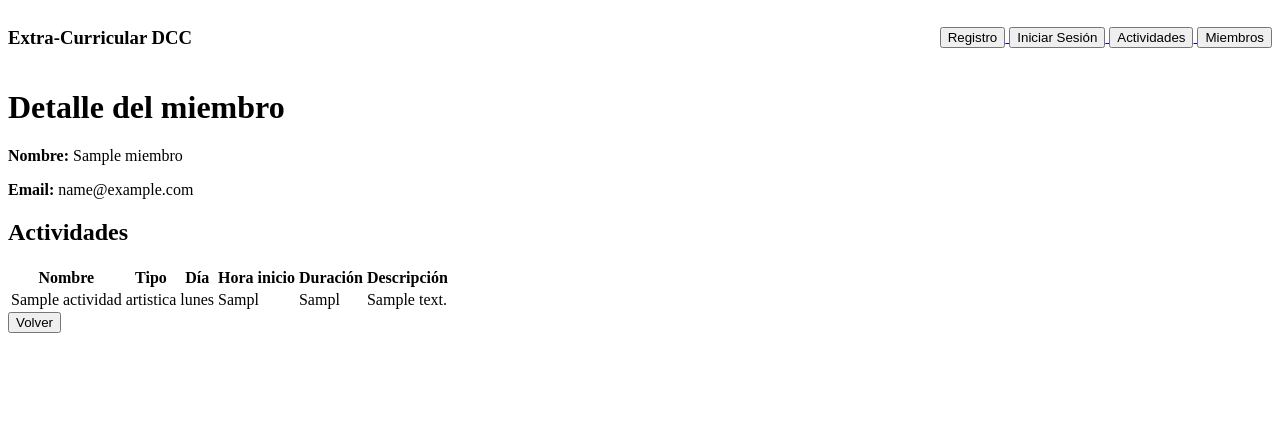
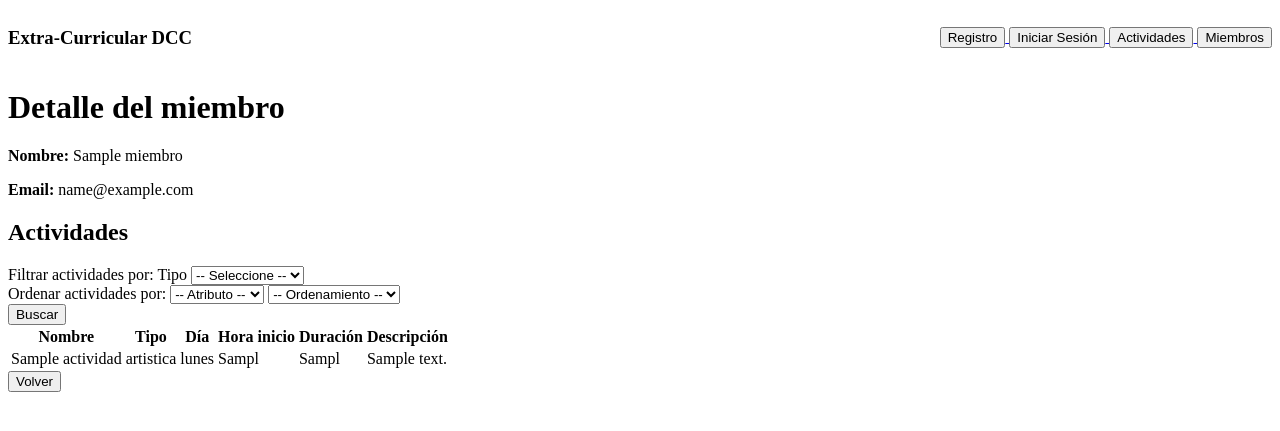
Before and after one commit to camila842/desarrollo_web_camila_contreras, a Flask app: page /members/1 in a window 1280 px wide. Shown: the top 431 px of the page. Run offline with Flask 3, Linux system fonts and the light colour scheme; tables that the repository leaves empty hold one stand-in row (values such as "Sample post").

Commit message:
[ADD] filters for members

```diff
--- a/flask_app/app.py
+++ b/flask_app/app.py
@@ -181,32 +181,58 @@ def logout():
     session.clear()
     return redirect(url_for("login"))
 
-@app.route("/members")
+@app.route("/members", methods=["GET", "POST"])
 def members():
-
     if request.method == "GET":
         pagina = request.args.get("page", 1, type=int)
         por_pagina = 5
         offset = (pagina - 1) * por_pagina
 
-        miembros = db.get_miembros_paginados(por_pagina, offset)
-        total = db.count_miembros()
+        tipo = request.args.get("tipo", "")
+        orden_attr = request.args.get("orden_attr", "")
+        orden_dir = request.args.get("orden_dir", "")
+
+        miembros = db.get_miembros_paginados(
+            limit=por_pagina,
+            offset=offset,
+            tipo=tipo,
+            orden_attr=orden_attr,
+            orden_dir=orden_dir
+        )
+
+        total = db.count_miembros(tipo=tipo)
 
         return render_template(
             "interfaces/miembros.html",
             miembros=miembros,
             pagina=pagina,
             hay_anterior=pagina > 1,
-            hay_siguiente=offset + por_pagina < total
+            hay_siguiente=offset + por_pagina < total,
+            tipo=tipo,
+            orden_attr=orden_attr,
+            orden_dir=orden_dir
         )
 
-@app.route("/members/<int:member_id>")
+@app.route("/members/<int:member_id>", methods=["GET"])
 def member_detail(member_id):
+    tipo = request.args.get("tipo", "")
+    orden_attr = request.args.get("orden_attr", "")
+    orden_dir = request.args.get("orden_dir", "")
+
     miembro = db.get_miembro_by_id(member_id)
-    actividades = db.get_actividades_by_miembro_id(member_id)
+
+    actividades = db.get_actividades_by_miembro_id(
+        member_id=member_id,
+        tipo=tipo,
+        orden_attr=orden_attr,
+        orden_dir=orden_dir
+    )
 
     return render_template(
         "interfaces/detalle_miembro.html",
         miembro=miembro,
-        actividades=actividades
+        actividades=actividades,
+        tipo=tipo,
+        orden_attr=orden_attr,
+        orden_dir=orden_dir
     )
--- a/flask_app/database/db.py
+++ b/flask_app/database/db.py
@@ -216,37 +216,57 @@ def login_user(email, password):
         return False, "Usuario o contraseña incorrectos."
     return True, a_user
 
-def get_miembros_paginados(limit, offset):
+def get_miembros_paginados(limit, offset, tipo="", orden_attr="", orden_dir=""):
     session = SessionLocal()
 
+    query = session.query(Miembro)
+
+    if tipo:
+        query = (
+            query
+            .join(Actividad, Actividad.miembro_id == Miembro.id)
+            .filter(Actividad.tipo == tipo)
+            .distinct()
+        )
+
+    columnas_ordenables = {
+        "nombre": Miembro.nombre,
+        "email": Miembro.email,
+        "fecha_registro": Miembro.fecha_registro,
+    }
+
+    columna = columnas_ordenables.get(orden_attr, Miembro.id)
+
+    if orden_dir == "desc":
+        query = query.order_by(columna.desc())
+    else:
+        query = query.order_by(columna.asc())
+
     miembros = (
-        session.query(Miembro)
-        .order_by(Miembro.id.asc())
+        query
         .limit(limit)
         .offset(offset)
         .all()
     )
 
-    # resultado = []
-
-    # for miembro in miembros:
-    #     resultado.append({
-    #         "nombre": miembro.nombre,
-    #         "apellido":miembro.apellido,
-    #         "rol":miembro.rol,
-    #         "email": miembro.email,
-    #         "region": miembro.comuna_id
-    #     })
-
     session.close()
-    # return resultado
     return miembros
 
 
-def count_miembros():
+def count_miembros(tipo=""):
     session = SessionLocal()
 
-    total = session.query(Miembro).count()
+    query = session.query(Miembro)
+
+    if tipo:
+        query = (
+            query
+            .join(Actividad, Actividad.miembro_id == Miembro.id)
+            .filter(Actividad.tipo == tipo)
+            .distinct()
+        )
+
+    total = query.count()
 
     session.close()
     return total
@@ -263,15 +283,32 @@ def get_miembro_by_id(member_id):
     session.close()
     return miembro
 
-def get_actividades_by_miembro_id(member_id):
+def get_actividades_by_miembro_id(member_id, tipo="", orden_attr="", orden_dir=""):
     session = SessionLocal()
 
-    actividades = (
-        session.query(Actividad)
-        .filter(Actividad.miembro_id == member_id)
-        .order_by(Actividad.dia.asc(), Actividad.hora_inicio.asc())
-        .all()
+    query = session.query(Actividad).filter(
+        Actividad.miembro_id == member_id
     )
+
+    if tipo:
+        query = query.filter(Actividad.tipo == tipo)
+
+    columnas_ordenables = {
+        "nombre": Actividad.nombre,
+        "tipo": Actividad.tipo,
+        "dia": Actividad.dia,
+        "hora_inicio": Actividad.hora_inicio,
+        "duracion": Actividad.duracion,
+    }
+
+    columna = columnas_ordenables.get(orden_attr, Actividad.id)
+
+    if orden_dir == "desc":
+        query = query.order_by(columna.desc())
+    else:
+        query = query.order_by(columna.asc())
+
+    actividades = query.all()
 
     session.close()
     return actividades
--- a/flask_app/templates/interfaces/detalle_miembro.html
+++ b/flask_app/templates/interfaces/detalle_miembro.html
@@ -12,6 +12,80 @@
     </div>
 
     <h2>Actividades</h2>
+    <form id="activities-query-form" method="GET" action="{{ url_for('member_detail', member_id=miembro.id) }}">
+        <div class="query-filters">
+            <span>Filtrar actividades por:</span>
+
+            <label>Tipo</label>
+            <select name="tipo" class="tipo-de-actividad">
+                <option value="">-- Seleccione --</option>
+
+                <option value="deportiva" {% if tipo == "deportiva" %}selected{% endif %}>
+                    Deportiva
+                </option>
+
+                <option value="artistica" {% if tipo == "artistica" %}selected{% endif %}>
+                    Artística
+                </option>
+
+                <option value="tecnologica" {% if tipo == "tecnologica" %}selected{% endif %}>
+                    Tecnológica
+                </option>
+
+                <option value="social" {% if tipo == "social" %}selected{% endif %}>
+                    Social
+                </option>
+
+                <option value="recreativa" {% if tipo == "recreativa" %}selected{% endif %}>
+                    Recreativa
+                </option>
+
+                <option value="otra" {% if tipo == "otra" %}selected{% endif %}>
+                    Otra
+                </option>
+            </select>
+        </div>
+
+        <div class="query-order">
+            <span>Ordenar actividades por:</span>
+
+            <select name="orden_attr" class="atributo-de-ordenamiento">
+                <option value="">-- Atributo --</option>
+
+                <option value="nombre" {% if orden_attr == "nombre" %}selected{% endif %}>
+                    Nombre
+                </option>
+
+                <option value="dia" {% if orden_attr == "dia" %}selected{% endif %}>
+                    Día
+                </option>
+
+                <option value="hora_inicio" {% if orden_attr == "hora_inicio" %}selected{% endif %}>
+                    Hora inicio
+                </option>
+
+                <option value="tipo" {% if orden_attr == "tipo" %}selected{% endif %}>
+                    Tipo
+                </option>
+            </select>
+
+            <select name="orden_dir" class="tipo-de-ordenamiento">
+                <option value="">-- Ordenamiento --</option>
+
+                <option value="asc" {% if orden_dir == "asc" %}selected{% endif %}>
+                    Menor a mayor
+                </option>
+
+                <option value="desc" {% if orden_dir == "desc" %}selected{% endif %}>
+                    Mayor a menor
+                </option>
+            </select>
+        </div>
+
+        <button type="submit" class="button visible">
+            Buscar
+        </button>
+    </form>
 
     <div class="table-container">
         <table>
```
Also changed, not shown: flask_app/templates/interfaces/miembros.html (+37 -27 lines).
